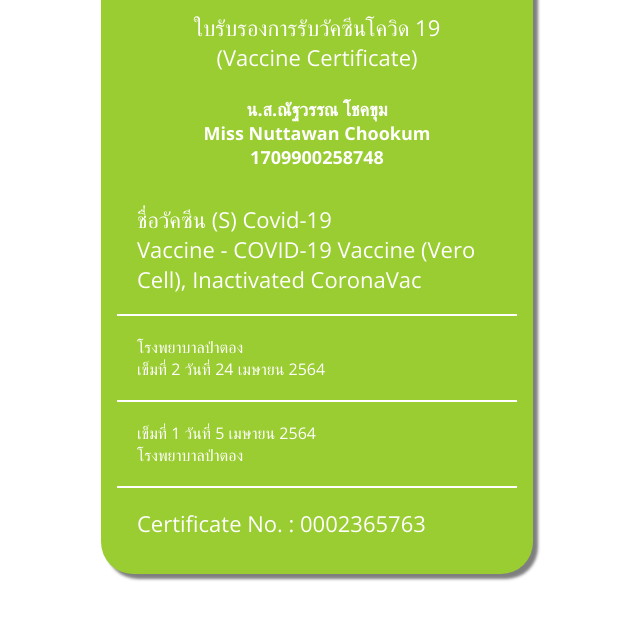
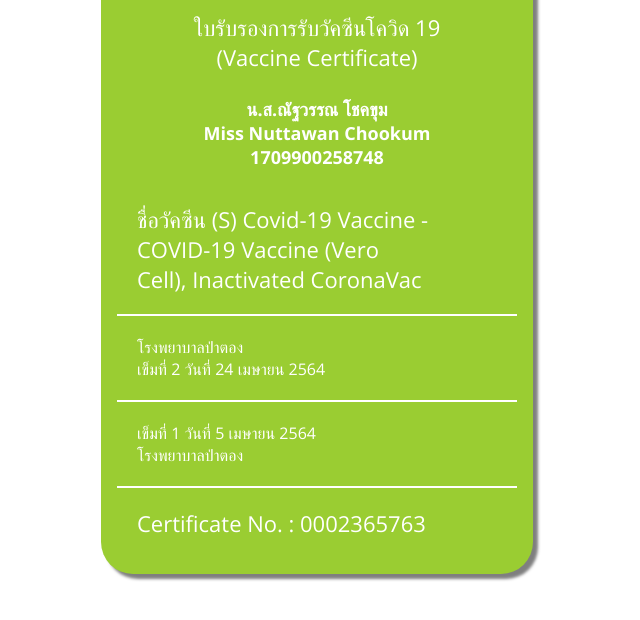
Before and after one commit to co19cert/cert-id-F94B-3FCC-445C-408F-A044-29F43FB3FDB4, a plain HTML site: page index.html in a window 1280 px wide. Shown: the part 156-776 px from the top of the page, without its empty margins (323-963 px from the left). Drawn offline with nearby package versions, Linux system fonts and the light colour scheme.

Commit message:
Update index.html

```diff
--- a/index.html
+++ b/index.html
@@ -130,7 +130,7 @@ Certificate No. :  0000178493
             </div>
 
             <div class="card-block font-size-20">
-              <b> ชื่อวัคซีน (S) Covid-19  <br> Vaccine - COVID-19 Vaccine (Vero <br> Cell), Inactivated
+              <b> ชื่อวัคซีน (S) Covid-19 Vaccine - <br> COVID-19 Vaccine (Vero <br> Cell), Inactivated
 CoronaVac</b>
             </div>
 
```
